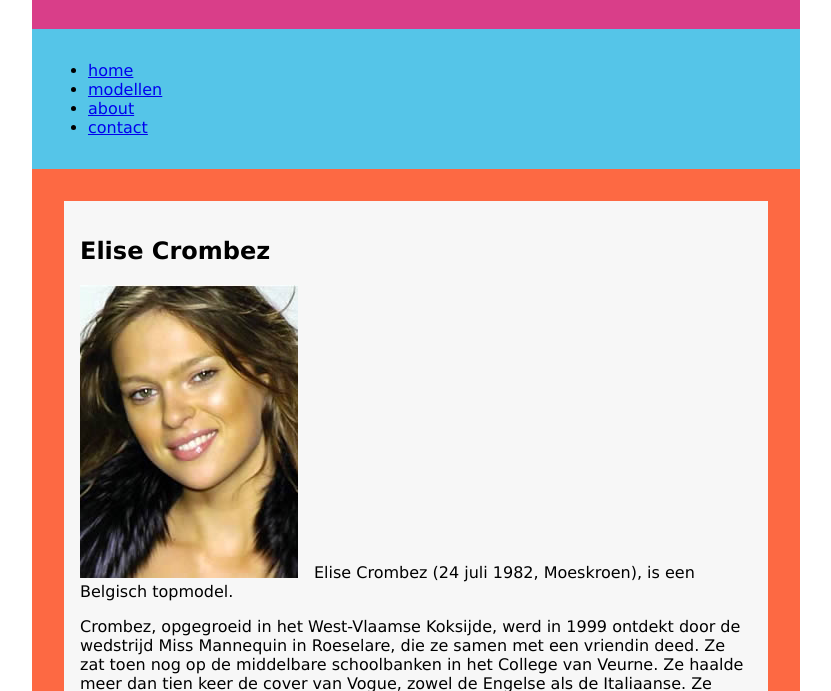
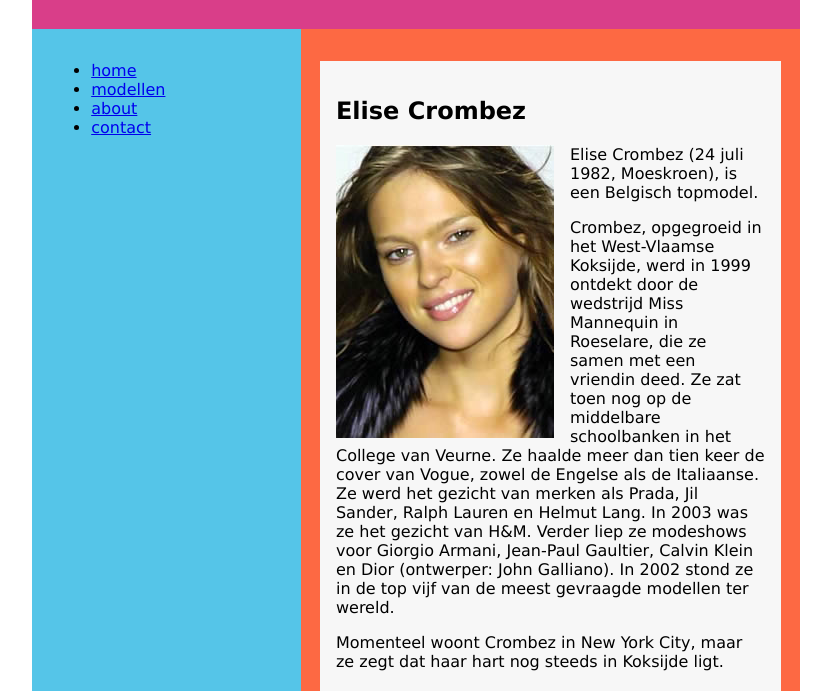
Before and after one commit to hawker525/HTML_CSS, a plain HTML site: page startbestanden/projecten/floats.html in a window 1280 px wide. Shown: the part 109-800 px from the top of the page, without its empty margins (224-1055 px from the left). Drawn offline with Linux system fonts and the light colour scheme.

Commit message:
project 2.6 afgewerkt

```diff
--- a/startbestanden/projecten/css/floats.css
+++ b/startbestanden/projecten/css/floats.css
@@ -12,6 +12,7 @@ div {
 }
 img {
 	margin-right:1em;
+	float:left;
 }
 .wrapper {
 	width:60%;
@@ -21,12 +22,19 @@ img {
 	border:none;
 }
 .links {
+	float:left;
+	width: 30%;
 	background:#55C5E8;
-	padding:1em;
+	padding:1em 2.5%;
+}
+.midden {
+	background:#55C5E8;
 }
 .rechts {
+	float:left;
+	width: 60%;
 	background:#FD6943;
-	padding:1em 2em;
+	padding:1em 2.5%;
 }
 .sectie {
 	background:#F7F7F7;
@@ -39,6 +47,7 @@ img {
 	height:130px;
 	padding:0.625em;
 	margin:0.625em;
+	float:left;
 }
 .header {
 	background:#D93E89;
@@ -54,3 +63,17 @@ img {
 	color:white;
 	margin:0.25em 0;
 }
+/* clear */
+.cf {clear:both}
+/*clearfix hack*/
+.clearFix:before, .clearFix:after {
+	content: " ";
+	display: table;
+}
+.clearFix:after {
+	clear: both;
+}
+/* enkel voor IE6/7 */
+.clearFix {
+ *zoom: 1;
+}
--- a/startbestanden/projecten/floats.html
+++ b/startbestanden/projecten/floats.html
@@ -11,7 +11,7 @@
   <div class="header">
     <h1>Elise Modeling Agency</h1>
   </div>
-  <div class="midden">
+  <div class="midden clearFix">
     <div class="links">
       <ul>
         <li><a href="#">home</a></li>
@@ -21,13 +21,13 @@
       </ul>
     </div>
     <div class="rechts">
-      <div class="sectie" id="topmodel">
+      <div class="sectie clearFix" id="topmodel">
         <h2>Elise Crombez</h2>
         <p><img src="../img/elise_crombez.jpg" />Elise Crombez (24 juli 1982, Moeskroen), is een Belgisch topmodel.</p>
         <p>Crombez, opgegroeid in het West-Vlaamse Koksijde, werd in 1999 ontdekt door de wedstrijd Miss Mannequin in Roeselare, die ze samen met een vriendin deed. Ze zat toen nog op de middelbare schoolbanken in het College van Veurne. Ze haalde meer dan tien keer de cover van Vogue, zowel de Engelse als de Italiaanse. Ze werd het gezicht van merken als Prada, Jil Sander, Ralph Lauren en Helmut Lang. In 2003 was ze het gezicht van H&M. Verder liep ze modeshows voor Giorgio Armani, Jean-Paul Gaultier, Calvin Klein en Dior (ontwerper: John Galliano). In 2002 stond ze in de top vijf van de meest gevraagde modellen ter wereld.</p>
         <p> Momenteel woont Crombez in New York City, maar ze zegt dat haar hart nog steeds in Koksijde ligt.</p>
       </div>
-      <div class="sectie" id="anderemodellen" >
+      <div class="sectie clearFix" id="anderemodellen" >
         <h2>Onze andere modellen</h2>
         <p>Hieronder vind u een selectie van onze andere modellen:</p>
         <div class="gallery">
@@ -43,7 +43,7 @@
       </div>
     </div>
   </div>
-  <div class="footer">
+  <div class="footer cf">
     <p>Dit is een oefensite, geen re&euml;le website. De informatie op deze pagina is niet correct en niet up-to-date.</p>
   </div>
 </div>
```
